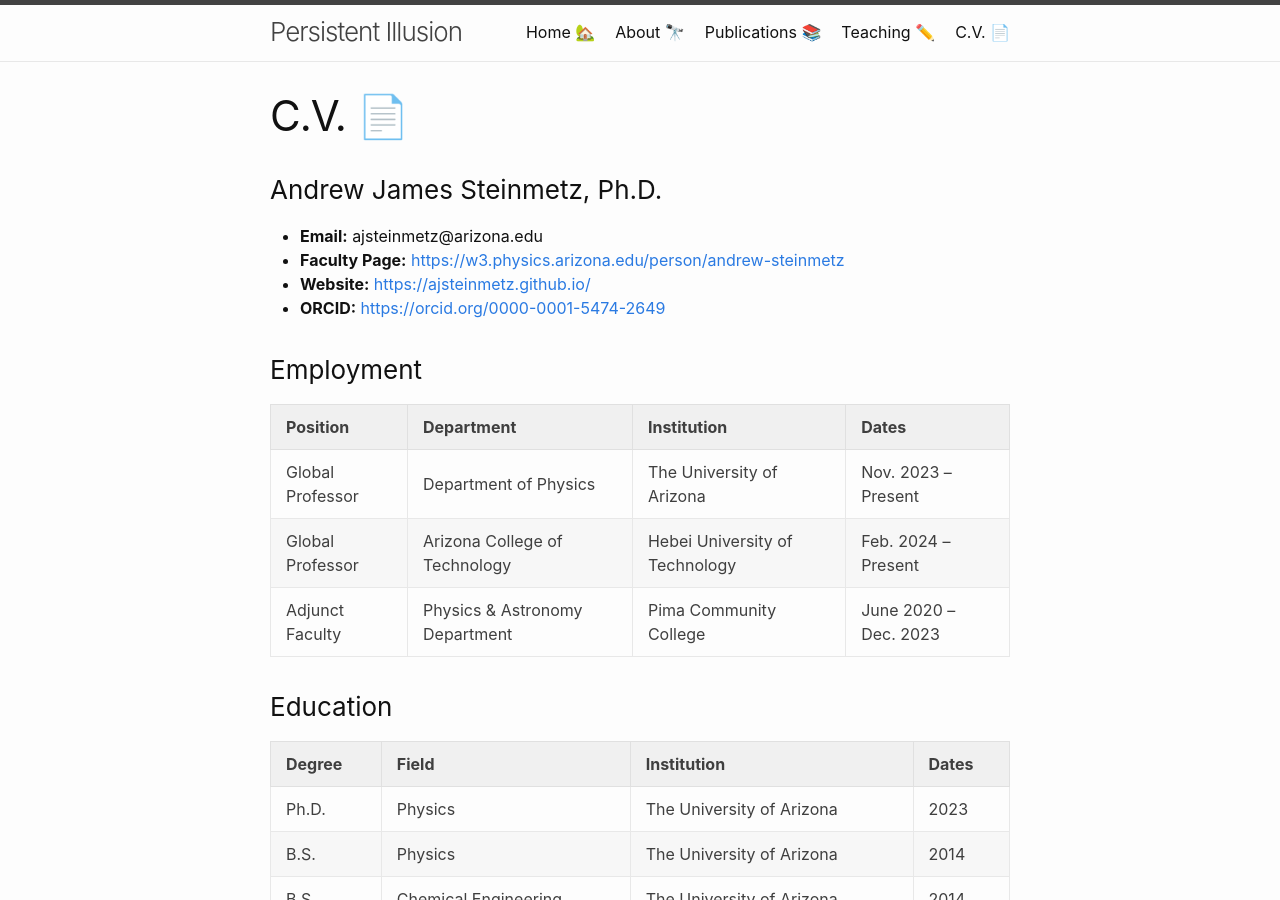
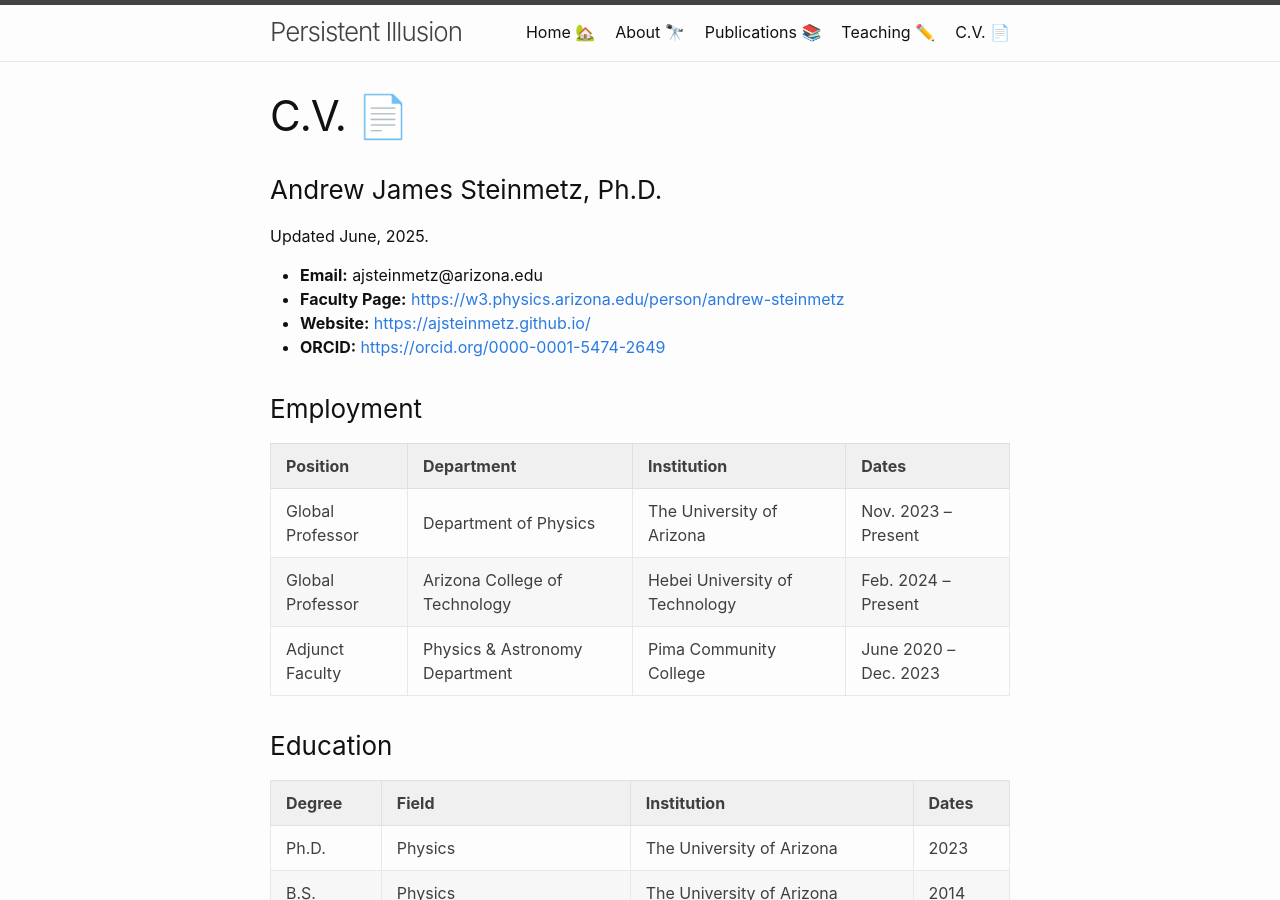
Before and after one commit to ajsteinmetz/ajsteinmetz.github.io, a Jekyll site: the page built from cv.md, in a window 1280 px wide and 900 px high. Built offline with Jekyll 4.4.1, drawn with Linux system fonts in a browser that asks for light colours; our own code applies the rules of GitHub Pages for plain Markdown files; comment, search, counter and statistics services are not loaded.

Commit message:
Update cv.md

```diff
--- a/cv.md
+++ b/cv.md
@@ -1,6 +1,8 @@
 ## C.V. 📄
 
 ### Andrew James Steinmetz, Ph.D.
+
+Updated June, 2025.
 
 - **Email:** ajsteinmetz@arizona.edu
 - **Faculty Page:** [https://w3.physics.arizona.edu/person/andrew-steinmetz](https://w3.physics.arizona.edu/person/andrew-steinmetz)
```
